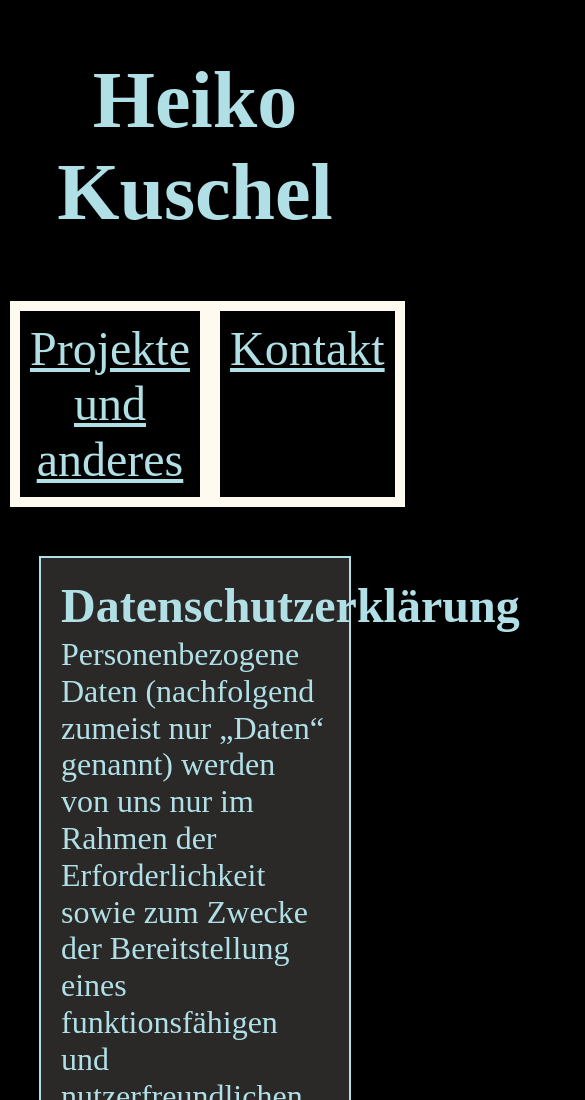
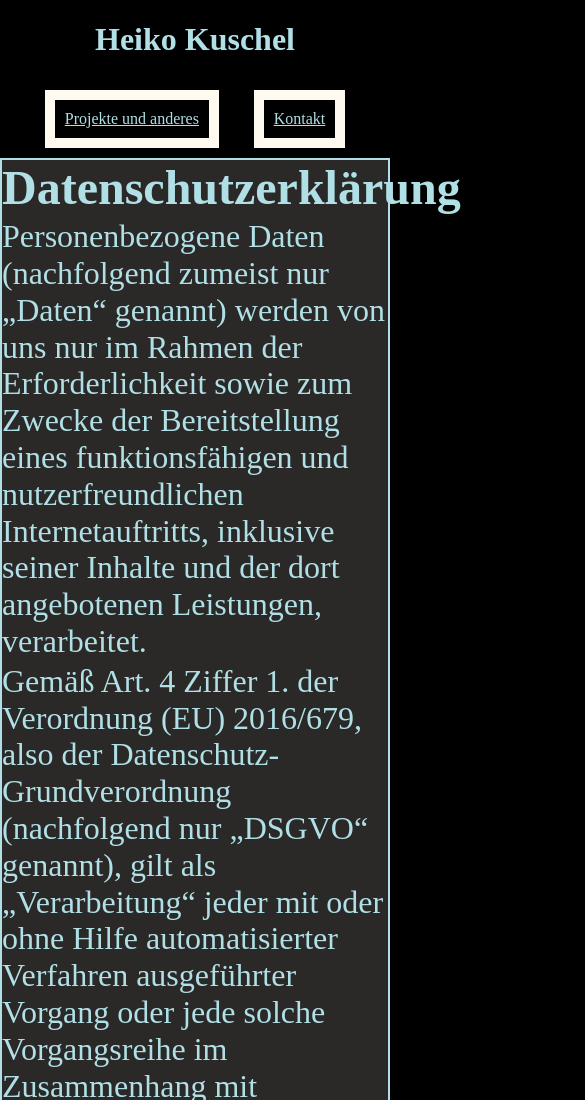
Before and after one commit to 19Kuschel90/MyWeb, a website: page public/DSGVO_DE.html in a window 390 px wide. Shown: the top 1100 px of the page, 585 px wide, since content can reach past the window. Drawn offline with Linux system fonts and the light colour scheme.

Commit message:
css DSGVO

```diff
--- a/public/DSGVO_DE.html
+++ b/public/DSGVO_DE.html
@@ -8,6 +8,7 @@
     <meta name="viewport" content="width=device-width, initial-scale=1">
     <link rel="stylesheet" href="./css/main.css">
     <link rel="stylesheet" href="./css/normalize.css">
+    <link rel="stylesheet" href="./css/DSGVO.css">
 </head>
 
 <body>
@@ -82,10 +83,10 @@
             <p>abrufbaren Datenschutzhinweisen bereit.</p>
 
             <p>
-                <a target="_blank" href="https://www.ratgeberrecht.eu/leistungen/muster-datenschutzerklaerung.html">Muster-Datenschutzerklärung</a> der <a target="_blank" href="https://www.ratgeberrecht.eu/">Anwaltskanzlei Weiß &amp; Partner</a></p>
+                <a target="_blank" href="https://www.ratgeberrecht.eu/leistungen/muster-datenschutzerklaerung.html">Muster-Datenschutzerklärung</a> der <a target="_blank" href="https://www.ratgeberrecht.eu/">Anwaltskanzlei Weiß &amp; Partner</a>
+            </p>
         </article>
     </main>
-
 </body>
 
 </html>
--- /dev/null
+++ b/public/css/DSGVO.scss
@@ -0,0 +1,19 @@
+@media only screen and (max-width: 700px) {
+    article {
+        position: relative;
+        border: 2px solid;
+        padding: 0%;
+        margin: 0%;
+        resize: horizontal;
+        overflow: visible;
+        font-size: 2rem;
+        background: #2b2828;
+    }
+    nav {
+        font-size: 1rem;
+    }
+    header h1 {
+        text-align: center;
+        font-size: 2rem;
+    }
+}
```
Also changed, not shown: public/css/DSGVO.css (added), public/css/main.css, 1 other file.
